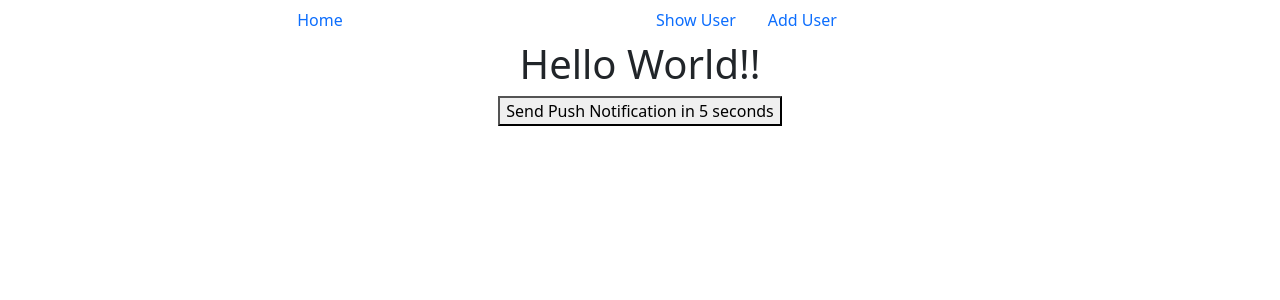
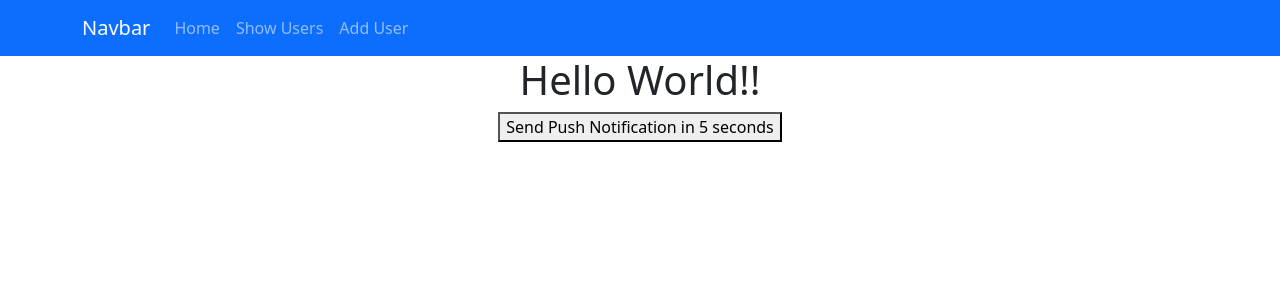
Before and after one commit to Jppnp/pwa_FoodOrdering_Full, a React (Create React App) app in the folder Frontend/: page / in a window 1280 px wide. Shown: the top 300 px of the page. Built offline with nearby package versions, Linux system fonts and the light colour scheme.

Commit message:
New Navbar

```diff
--- a/Frontend/src/components/Header.jsx
+++ b/Frontend/src/components/Header.jsx
@@ -1,10 +1,10 @@
-import { Nav } from "react-bootstrap";
+import { Navbar, Nav, Container } from "react-bootstrap";
 import { Link } from "react-router-dom";
 
 function Header() {
   return (
     <div>
-      <Nav variant="pills" defaultActiveKey={"/"}>
+      {/* <Nav variant="pills" defaultActiveKey={"/"}>
         <Nav.Item style={{width: "50%"}}>
           <Nav.Link as={Link} to="/">
             Home
@@ -20,7 +20,18 @@ function Header() {
             Add User
           </Nav.Link>
         </Nav.Item>
-      </Nav>
+      </Nav> */}
+      <Navbar bg="primary" variant="dark">
+        <Container>
+          <Navbar.Brand href="#home">Navbar</Navbar.Brand>
+          <Nav className="me-auto">
+            <Nav.Link as={Link} to ="/">Home</Nav.Link>
+            <Nav.Link as={Link} to ="/users">Show Users</Nav.Link>
+            <Nav.Link as={Link} to ="/add">Add User</Nav.Link>
+          </Nav>
+        </Container>
+      </Navbar>
+
     </div>
   );
 }
```
